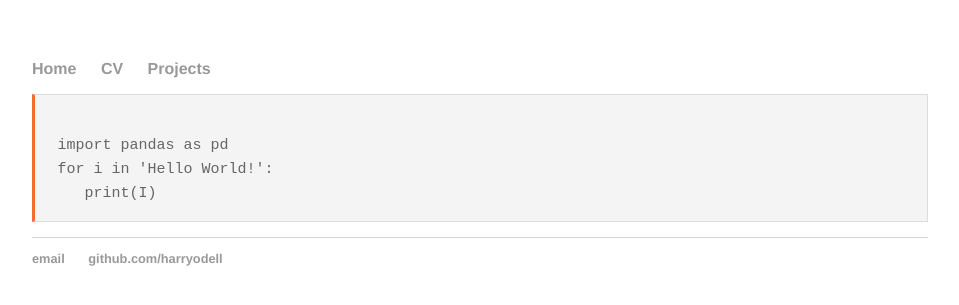
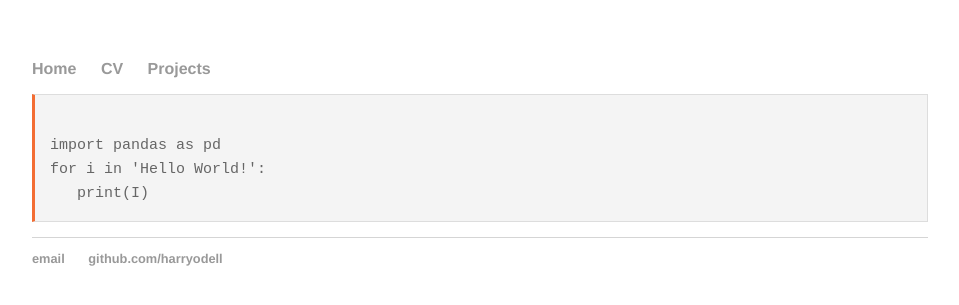
Before and after one commit to harryodell/harryodell.github.io, a Jekyll site: the page built from projects/PfSS.md, in a window 1280 px wide. Shown: the top 305 px of the page, without its empty margins (160-1119 px from the left). Built offline with Jekyll 4.4.1, drawn with Linux system fonts in a browser that asks for light colours; our own code applies the rules of GitHub Pages for plain Markdown files.

Commit message:
Update main.css

```diff
--- a/css/main.css
+++ b/css/main.css
@@ -57,7 +57,7 @@ pre {
     line-height: 1.6;
     max-width: 100%;
     overflow: auto;
-    padding: 1em 1.5em;
+    padding: 1em 1em;
     display: block;
     word-wrap: break-word;
 }
```
